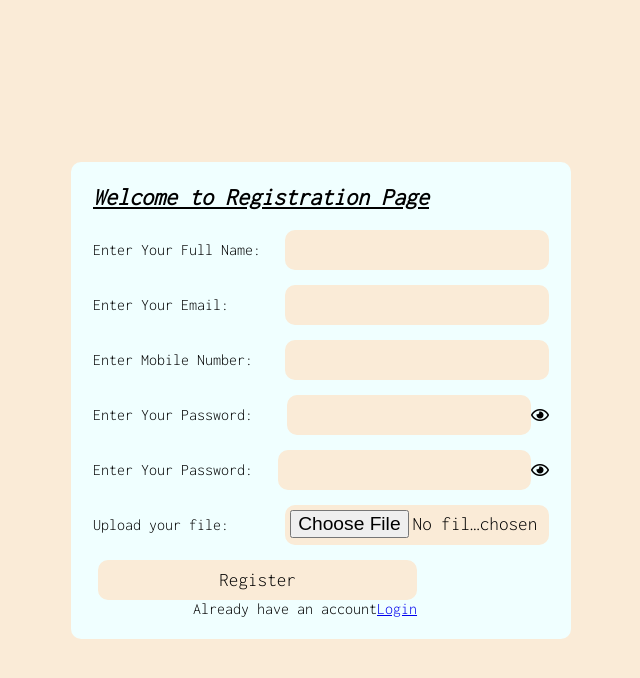
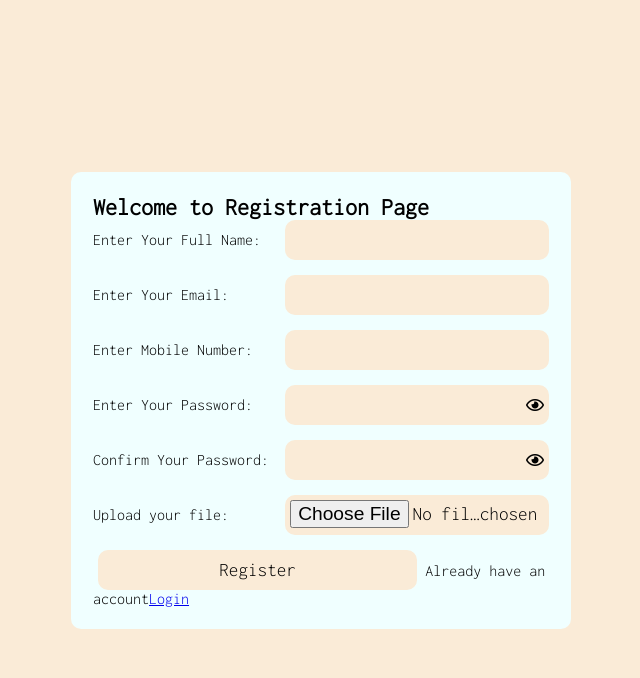
Before and after one commit to Lingangouda-Triwits/CRUDUsingCodeIgniter, a CodeIgniter app: page /codeigniter/ in a window 1280 px wide. Shown: the top 678 px of the page, without its empty margins (319-959 px from the left). Run offline with CodeIgniter, Linux system fonts and the light colour scheme; some libraries are stand-ins or nearby versions.

Commit message:
corrected the eye symbol

```diff
--- a/application/config/config.php
+++ b/application/config/config.php
@@ -23,7 +23,7 @@ defined('BASEPATH') OR exit('No direct script access allowed');
 | a PHP script and you can easily do that on your own.
 |
 */
-$config['base_url'] = 'http://localhost/codeigniter/';
+$config['base_url'] = 'http://localhost/codeigniter/index.php/';
 
 /*
 |--------------------------------------------------------------------------
--- a/application/views/LoginView.php
+++ b/application/views/LoginView.php
@@ -126,7 +126,7 @@
             </div>
 
             <input type="submit" name="login" class="btn btn-success" value="Login"/>
-            <span>Don't have an account<a href="<?php echo base_url('index.php/RegController/index');?>">Register</a></span>
+            <span>Don't have an account<a href="<?php echo base_url('RegController/index');?>">Register</a></span>
 
         </form>
     </div>
--- a/application/views/RegView.php
+++ b/application/views/RegView.php
@@ -1,5 +1,3 @@
-
-
 <!DOCTYPE html>
 <html lang="en">
 
@@ -42,6 +40,7 @@
             display: flex;
             align-items: center;
             margin-bottom: 15px;
+            position: relative; /* Added */
         }
 
         .form-group label {
@@ -64,54 +63,16 @@
             display: inline-block;
             box-sizing: border-box;
         }
-        #password{
-          width: 64%;
+
+        .form-group i {
+            position: absolute;
+            top: 50%;
+            right: 5px; /* Adjust the value as needed */
+            transform: translateY(-50%);
+            cursor: pointer;
         }
 
-        /* button {
-            padding: 10px 20px;
-            background-color: antiquewhite;
-            border: none;
-            cursor: pointer;
-            border-top-right-radius: 10px;
-            border-top-left-radius: 10px;
-            font-family: 'Inconsolata', monospace;
-            font-size: 1.2rem;
-            position: relative;
-            top:22px;
-            left: 40px;
-        } */
-
-        button:hover {
-            background-color: azure;
-            transition: 1s;
-        }
-
-        @media only screen and (min-width: 576px) {
-            .container {
-                width: 80%;
-            }
-        }
-
-        @media only screen and (min-width: 768px) {
-            .container {
-                width: 60%;
-            }
-        }
-
-        @media only screen and (min-width: 992px) {
-            .container {
-                width: 40%;
-            }
-        }
-        h2{
-            margin-bottom: 20px;
-            font-style: italic;
-            text-decoration: underline;
-        }
-        span{
-          margin-left: 100px;
-        }
+        /* ...remaining CSS code... */
     </style>
 </head>
 
@@ -119,9 +80,7 @@
 
     <div class="container">
         <h2>Welcome to Registration Page</h2>
-        <?php
-  echo @$message;
-   ?>
+        <?php echo @$message; ?>
 
         <form action="<?php echo site_url('RegController/index'); ?>" method="POST" enctype="multipart/form-data">
             <div class="form-group">
@@ -146,7 +105,7 @@
             </div>
 
             <div class="form-group">
-                <label for="password">Enter Your Password:</label>
+                <label for="password">Confirm Your Password:</label>
                 <input type="password" id="confirmPassword" name="confirmPassword" required>
                 <i class="far fa-eye" id="togglePassword1"></i>
             </div>
@@ -156,43 +115,36 @@
                 <input type="file" id="file" name="file" required>
             </div>
 
-            <!-- <button type="submit" name="register" >Register</button> -->
-    <input type="submit" style="cursor:pointer;" name="register" class="btn btn-success" value="Register"/>
+            <input type="submit" style="cursor:pointer;" name="register" class="btn btn-success" value="Register" />
 
-
-            <span>Already have an account<a href="<?php echo base_url('index.php/LoginController/');?>">Login</a></span>
+            <span>Already have an account<a href="<?php echo base_url('LoginController/index'); ?>">Login</a></span>
 
 
         </form>
     </div>
 
     <script>
+        // To hide and unhide the passwords
+        var password = document.getElementById("password");
+        var confirmPassword = document.getElementById("confirmPassword");
 
-      // To hide and unhide the passwords
-      var password = document.getElementById("password");
         const togglePassword = document.querySelector('#togglePassword');
-
         togglePassword.addEventListener('click', function(e) {
             const type = password.getAttribute('type') === 'password' ? 'text' : 'password';
             password.setAttribute('type', type);
             this.classList.toggle('fa-eye-slash');
         });
 
-      var confirmPassword = document.getElementById("confirmPassword");
         const togglePassword1 = document.querySelector('#togglePassword1');
-
         togglePassword1.addEventListener('click', function(e) {
             const type = confirmPassword.getAttribute('type') === 'password' ? 'text' : 'password';
             confirmPassword.setAttribute('type', type);
             this.classList.toggle('fa-eye-slash');
         });
 
-        //password validation
-        var password = document.getElementById("password"),
-            confirmPassword = document.getElementById("confirmPassword");
-
+        // Password validation
         function validatePassword() {
-            if (password.value != confirmPassword.value) {
+            if (password.value !== confirmPassword.value) {
                 confirmPassword.setCustomValidity("Passwords Don't Match");
             } else {
                 confirmPassword.setCustomValidity("");
@@ -202,7 +154,6 @@
         confirmPassword.onkeyup = validatePassword;
     </script>
 
-
 </body>
 
 </html>
```
